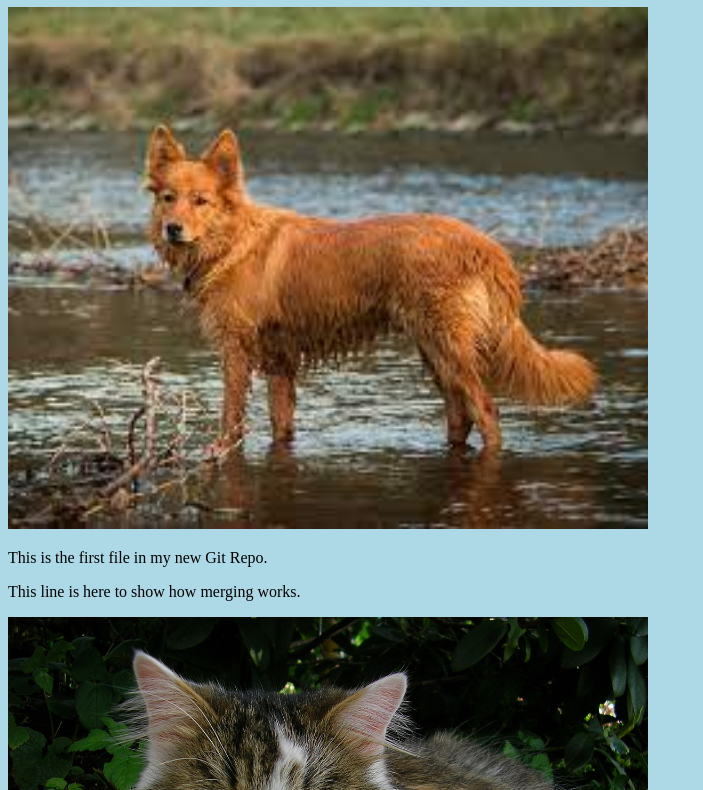
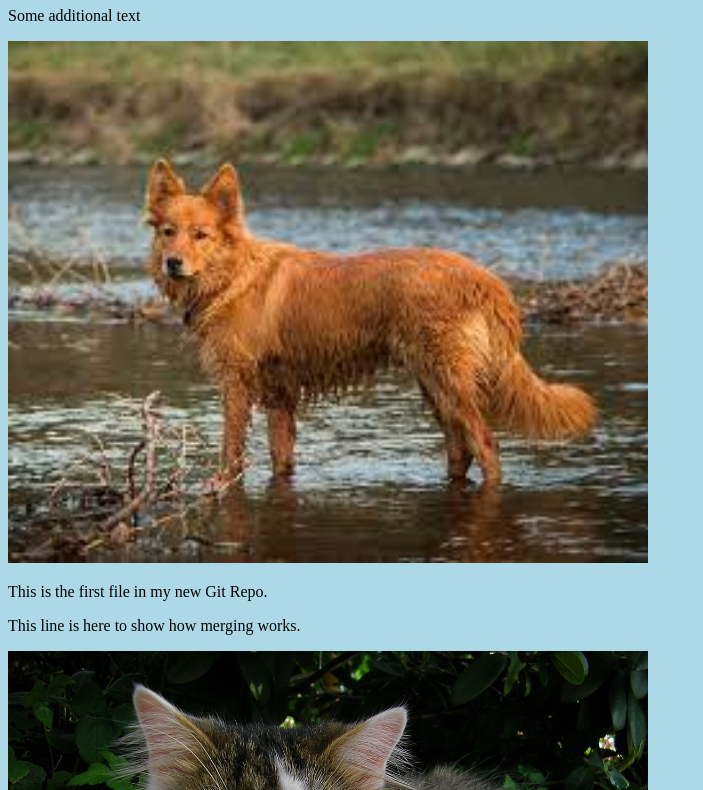
Before and after one commit to Aleksei7332/hello-world, a plain HTML site: page index.html in a window 1280 px wide. Shown: the part 73-863 px from the top of the page, without its empty margins (0-703 px from the left). Drawn offline with Linux system fonts and the light colour scheme.

Commit message:
Update index.html
added one more string

```diff
--- a/index.html
+++ b/index.html
@@ -7,6 +7,7 @@
 <body>
 
 <h1>Hello world!</h1>
+<p>Some additional text</p>
 <div><img src="img_hello_world.jpg" alt="Hello World from Space" style="width:100%;max-width:640px"></div>
 <p>This is the first file in my new Git Repo.</p>
 <p>This line is here to show how merging works.</p>
```
